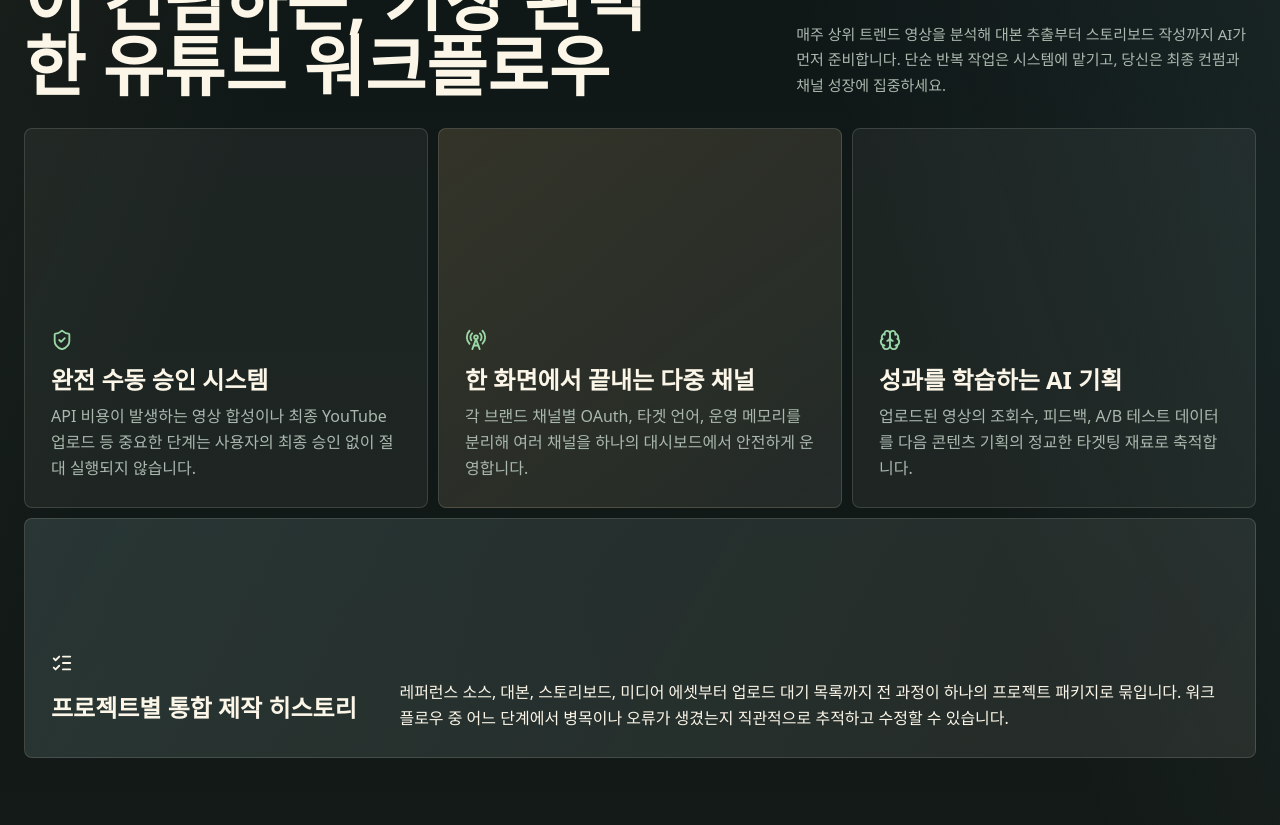
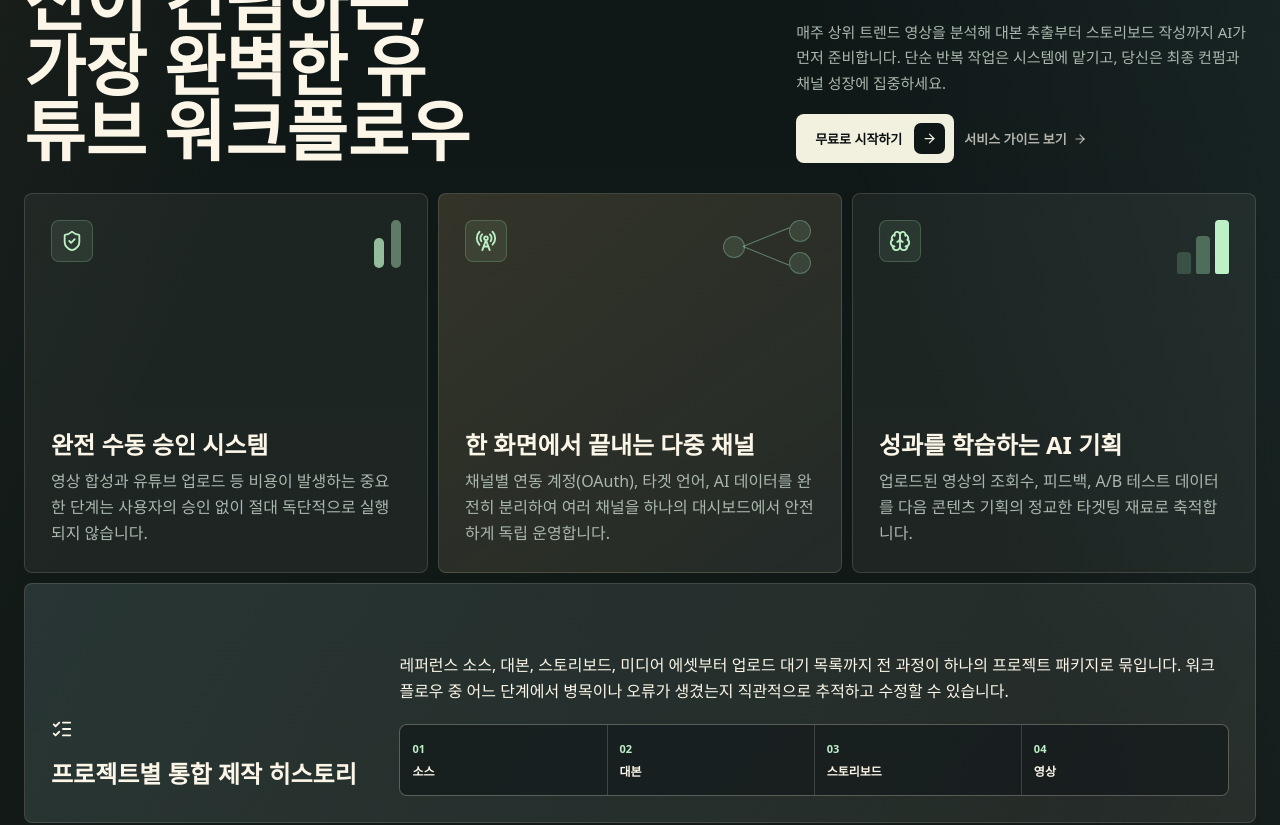
Before and after one commit to Jhongjin/youtube-idea_factory, a Next.js app: page / in a window 1280 px wide. Shown: the part 1140-1965 px from the top of the page. Built offline with nearby package versions, Linux system fonts and the light colour scheme; no server answers.

Commit message:
Enhance homepage conversion section

```diff
--- a/app/page.tsx
+++ b/app/page.tsx
@@ -45,17 +45,20 @@ const proofItems = [
   {
     icon: ShieldCheck,
     title: "완전 수동 승인 시스템",
-    body: "API 비용이 발생하는 영상 합성이나 최종 YouTube 업로드 등 중요한 단계는 사용자의 최종 승인 없이 절대 실행되지 않습니다.",
+    body: "영상 합성과 유튜브 업로드 등 비용이 발생하는 중요한 단계는 사용자의 승인 없이 절대 독단적으로 실행되지 않습니다.",
+    visual: "approval",
   },
   {
     icon: RadioTower,
     title: "한 화면에서 끝내는 다중 채널",
-    body: "각 브랜드 채널별 OAuth, 타겟 언어, 운영 메모리를 분리해 여러 채널을 하나의 대시보드에서 안전하게 운영합니다.",
+    body: "채널별 연동 계정(OAuth), 타겟 언어, AI 데이터를 완전히 분리하여 여러 채널을 하나의 대시보드에서 안전하게 독립 운영합니다.",
+    visual: "channels",
   },
   {
     icon: Brain,
     title: "성과를 학습하는 AI 기획",
     body: "업로드된 영상의 조회수, 피드백, A/B 테스트 데이터를 다음 콘텐츠 기획의 정교한 타겟팅 재료로 축적합니다.",
+    visual: "learning",
   },
 ];
 
@@ -225,18 +228,57 @@ export default async function LandingPage({
 
       <section className="marketing-section">
         <div className="section-heading">
-          <h2>AI가 빌드하고 당신이 컨펌하는, 가장 완벽한 유튜브 워크플로우</h2>
+          <h2>
+            <span>AI가 빌드하고 당신이 컨펌하는,</span>
+            <span>가장 완벽한 유튜브 워크플로우</span>
+          </h2>
+          <div className="section-heading-copy">
             <p>
               매주 상위 트렌드 영상을 분석해 대본 추출부터 스토리보드 작성까지 AI가 먼저 준비합니다.
               단순 반복 작업은 시스템에 맡기고, 당신은 최종 컨펌과 채널 성장에 집중하세요.
             </p>
+            <div className="section-cta-row">
+              <Link className="text-button primary" href={primaryHref}>
+                <span>무료로 시작하기</span>
+                <i aria-hidden="true">
+                  <ArrowRight size={15} />
+                </i>
+              </Link>
+              <Link className="home-text-link" href="#content-workflow">
+                서비스 가이드 보기
+                <ArrowRight size={14} />
+              </Link>
+            </div>
+          </div>
         </div>
         <div className="feature-masonry">
           {proofItems.map((item, index) => {
             const Icon = item.icon;
             return (
               <article className={`feature-tile tile-${index + 1}`} key={item.title}>
+                <div className={`feature-visual ${item.visual}`} aria-hidden="true">
                   <Icon size={22} />
+                  {item.visual === "approval" ? (
+                    <span className="approval-lock-signal">
+                      <i />
+                      <i />
+                    </span>
+                  ) : null}
+                  {item.visual === "channels" ? (
+                    <span className="channel-node-map">
+                      <i />
+                      <i />
+                      <i />
+                    </span>
+                  ) : null}
+                  {item.visual === "learning" ? (
+                    <span className="learning-meter">
+                      <i />
+                      <i />
+                      <i />
+                    </span>
+                  ) : null}
+                </div>
                 <h3>{item.title}</h3>
                 <p>{item.body}</p>
               </article>
@@ -247,11 +289,21 @@ export default async function LandingPage({
               <ListChecks size={22} />
               <h3>프로젝트별 통합 제작 히스토리</h3>
             </div>
+            <div className="wide-feature-copy">
               <p>
                 레퍼런스 소스, 대본, 스토리보드, 미디어 에셋부터 업로드 대기 목록까지 전 과정이 하나의
                 프로젝트 패키지로 묶입니다. 워크플로우 중 어느 단계에서 병목이나 오류가 생겼는지
                 직관적으로 추적하고 수정할 수 있습니다.
               </p>
+              <div className="history-timeline" aria-label="제작 패키지 흐름">
+                {["소스", "대본", "스토리보드", "영상"].map((step, index) => (
+                  <span key={step}>
+                    <strong>{String(index + 1).padStart(2, "0")}</strong>
+                    {step}
+                  </span>
+                ))}
+              </div>
+            </div>
           </article>
         </div>
       </section>
@@ -266,7 +318,7 @@ export default async function LandingPage({
         ))}
       </section>
 
-      <section className="pipeline-strip" aria-label="콘텐츠 제작 순서">
+      <section className="pipeline-strip" id="content-workflow" aria-label="콘텐츠 제작 순서">
         {pipeline.map((item, index) => (
           <article className="pipeline-strip-item" key={item.label}>
             <span>
```
Also changed, not shown: app/globals.css. Lines whose indentation alone changed are shown as unchanged.
